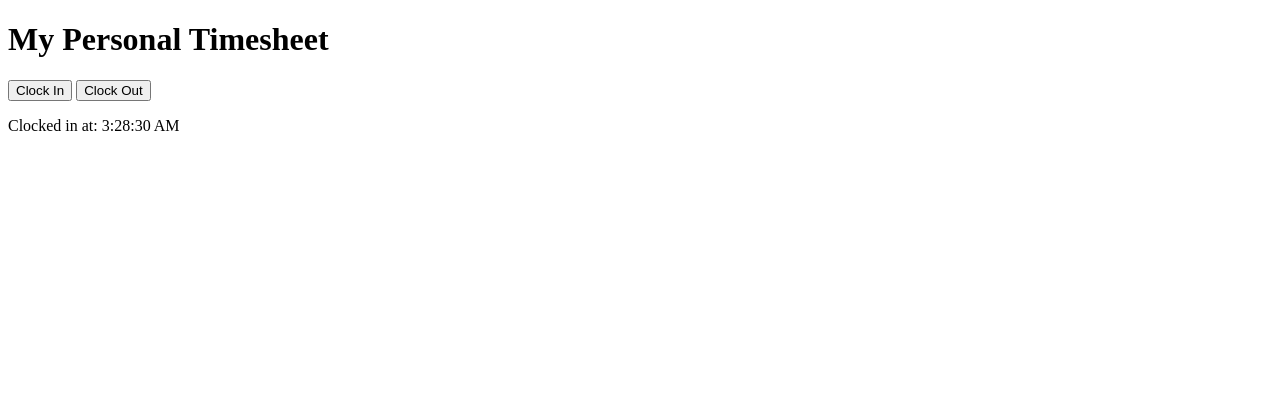
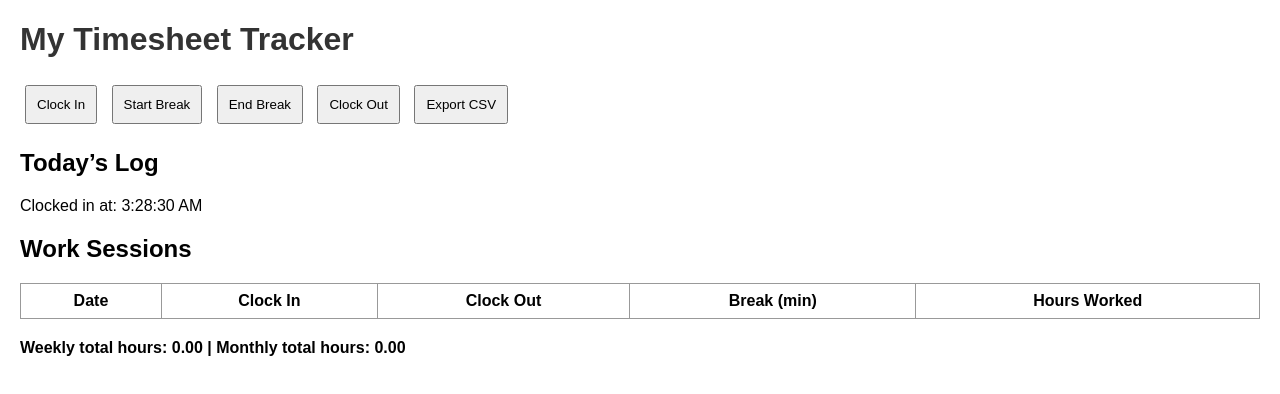
Before and after one commit to SMALLSAMMY606/my-timesheet1, a plain HTML site: page index.html in a window 1280 px wide. Both pictures are taken after a click on the button "Clock In". Drawn offline with Linux system fonts and the light colour scheme.

Commit message:
Update index.html

```diff
--- a/index.html
+++ b/index.html
@@ -1,37 +1,161 @@
+
 <!DOCTYPE html>
 <html>
 <head>
-<title>My Timesheet</title>
+  <title>My Timesheet PWA</title>
+  <link rel="manifest" href="manifest.json">
+  <meta name="theme-color" content="#333333">
+  <style>
+    body { font-family: Arial; margin: 20px; }
+    button { margin: 5px; padding: 10px; }
+    h1 { color: #333; }
+    table { border-collapse: collapse; width: 100%; margin-top: 20px; }
+    th, td { border: 1px solid #999; padding: 8px; text-align: center; }
+    #totals { margin-top: 20px; font-weight: bold; }
+  </style>
 </head>
+<body>
+  <h1>My Timesheet Tracker</h1>
 
-<body>
+  <button onclick="clockIn()">Clock In</button>
+  <button onclick="startBreak()">Start Break</button>
+  <button onclick="endBreak()">End Break</button>
+  <button onclick="clockOut()">Clock Out</button>
+  <button onclick="exportCSV()">Export CSV</button>
 
-<h1>My Personal Timesheet</h1>
+  <h2>Today’s Log</h2>
+  <div id="log"></div>
 
-<button onclick="clockIn()">Clock In</button>
-<button onclick="clockOut()">Clock Out</button>
+  <h2>Work Sessions</h2>
+  <table id="sessionTable">
+    <thead>
+      <tr>
+        <th>Date</th>
+        <th>Clock In</th>
+        <th>Clock Out</th>
+        <th>Break (min)</th>
+        <th>Hours Worked</th>
+      </tr>
+    </thead>
+    <tbody></tbody>
+  </table>
 
-<p id="log"></p>
+  <div id="totals"></div>
 
-<script>
+  <script>
+    let sessions = JSON.parse(localStorage.getItem('sessions') || '[]');
+    let clockInTime = null;
+    let breakStart = null;
+    let breakTime = 0;
 
-let startTime;
+    function updateTable() {
+      const tbody = document.querySelector("#sessionTable tbody");
+      tbody.innerHTML = "";
+      sessions.forEach(session => {
+        const row = document.createElement("tr");
+        row.innerHTML = `
+          <td>${session.date}</td>
+          <td>${session.clockIn}</td>
+          <td>${session.clockOut}</td>
+          <td>${session.break}</td>
+          <td>${session.hours}</td>
+        `;
+        tbody.appendChild(row);
+      });
+      updateTotals();
+    }
 
-function clockIn(){
-  startTime = new Date();
-  document.getElementById("log").innerHTML =
-  "Clocked in at: " + startTime.toLocaleTimeString();
-}
+    function updateLog(msg) {
+      document.getElementById("log").innerHTML += msg + "<br>";
+    }
 
-function clockOut(){
-  let endTime = new Date();
-  let hours = (endTime - startTime)/1000/60/60;
+    function clockIn() {
+      clockInTime = new Date();
+      breakTime = 0;
+      updateLog("Clocked in at: " + clockInTime.toLocaleTimeString());
+    }
 
-  document.getElementById("log").innerHTML =
-  "Worked " + hours.toFixed(2) + " hours";
-}
+    function startBreak() {
+      if (!clockInTime) return alert("You haven't clocked in yet!");
+      breakStart = new Date();
+      updateLog("Break started at: " + breakStart.toLocaleTimeString());
+    }
 
-</script>
+    function endBreak() {
+      if (!breakStart) return alert("You haven't started a break!");
+      let now = new Date();
+      breakTime += (now - breakStart);
+      breakStart = null;
+      updateLog("Break ended at: " + now.toLocaleTimeString());
+    }
 
+    function clockOut() {
+      if (!clockInTime) return alert("You haven't clocked in yet!");
+      let clockOutTime = new Date();
+      let workedMs = clockOutTime - clockInTime - breakTime;
+      let hours = (workedMs / 1000 / 60 / 60).toFixed(2);
+      let breaksMin = Math.round(breakTime / 1000 / 60);
+
+      let session = {
+        date: clockInTime.toLocaleDateString(),
+        clockIn: clockInTime.toLocaleTimeString(),
+        clockOut: clockOutTime.toLocaleTimeString(),
+        break: breaksMin,
+        hours: hours
+      };
+      sessions.push(session);
+      localStorage.setItem('sessions', JSON.stringify(sessions));
+
+      updateLog("Clocked out at: " + clockOutTime.toLocaleTimeString() + " | Hours worked: " + hours);
+      updateTable();
+
+      clockInTime = null;
+      breakTime = 0;
+      breakStart = null;
+    }
+
+    function updateTotals() {
+      let weeklyHours = 0;
+      let monthlyHours = 0;
+      const now = new Date();
+      const startOfWeek = new Date(now);
+      startOfWeek.setDate(now.getDate() - now.getDay());
+      const startOfMonth = new Date(now.getFullYear(), now.getMonth(), 1);
+
+      sessions.forEach(session => {
+        const [month, day, year] = session.date.split('/');
+        const d = new Date(year, month-1, day);
+        let hrs = parseFloat(session.hours);
+        if (d >= startOfWeek) weeklyHours += hrs;
+        if (d >= startOfMonth) monthlyHours += hrs;
+      });
+
+      document.getElementById("totals").innerHTML = `Weekly total hours: ${weeklyHours.toFixed(2)} | Monthly total hours: ${monthlyHours.toFixed(2)}`;
+    }
+
+    function exportCSV() {
+      let csvContent = "data:text/csv;charset=utf-8,Date,Clock In,Clock Out,Break (min),Hours Worked\n";
+      sessions.forEach(s => {
+        csvContent += `${s.date},${s.clockIn},${s.clockOut},${s.break},${s.hours}\n`;
+      });
+      const encodedUri = encodeURI(csvContent);
+      const link = document.createElement("a");
+      link.setAttribute("href", encodedUri);
+      link.setAttribute("download", "my_timesheet.csv");
+      document.body.appendChild(link);
+      link.click();
+      document.body.removeChild(link);
+    }
+
+    if ('serviceWorker' in navigator) {
+      window.addEventListener('load', () => {
+        navigator.serviceWorker.register('service-worker.js')
+          .then(reg => console.log('Service Worker registered', reg))
+          .catch(err => console.error('Service Worker failed:', err));
+      });
+    }
+
+    updateTable();
+  </script>
 </body>
 </html>
```
